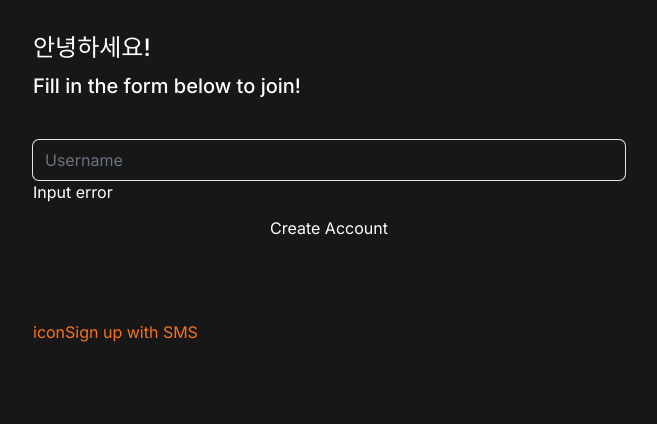
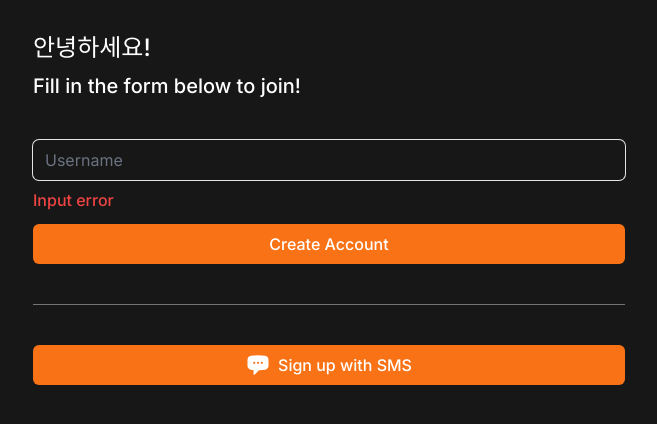
Before and after one commit to tnsgud/carrot-market, a Next.js app: page /create-account in a window 1280 px wide. Shown: the top 424 px of the page, without its empty margins (311-968 px from the left). Built offline with nearby package versions, Linux system fonts and the light colour scheme.

Commit message:
💄 Add 'Create Account' screen

```diff
--- a/app/create-account/page.tsx
+++ b/app/create-account/page.tsx
@@ -1,28 +1,37 @@
+import { ChatBubbleLeftEllipsisIcon } from '@heroicons/react/24/solid'
 import Link from 'next/link'
 
 export default function CreateAccount() {
 	return (
-		<div className="flex flex-col gap-10 py-8 px-6">
+		<div className="flex flex-col gap-10 px-6 py-8">
 			<div className="flex flex-col gap-2 *:font-medium">
 				<h1 className="text-2xl">안녕하세요!</h1>
 				<h2 className="text-xl">Fill in the form below to join!</h2>
 			</div>
 			<form className="flex flex-col gap-3">
-				<div>
+				<div className="flex flex-col gap-2">
 					<input
-						className="bg-transparent rounded-md w-full h-10 focus:outline-none ring-1 focus:ring-2 ring-neutral-200 focus:ring-orange-500 border-none"
+						className="h-10 w-full rounded-md border-none bg-transparent ring-1 ring-neutral-200 focus:outline-none focus:ring-2 focus:ring-orange-500"
 						type="text"
 						placeholder="Username"
 						required
 					/>
-					<span>Input error</span>
+					<span className="font-medium text-red-500">Input error</span>
 				</div>
-				<button>Create Account</button>
+				<button
+					className="primary-btn h-10"
+					type="submit"
+				>
+					Create Account
+				</button>
 			</form>
-			<div />
+			<div className="h-px w-full bg-neutral-500" />
 			<div>
-				<Link href="/sms">
-					<span>icon</span>
+				<Link
+					href="/sms"
+					className="primary-btn flex h-10 w-full items-center justify-center gap-2"
+				>
+					<ChatBubbleLeftEllipsisIcon className="h-6 w-6" />
 					<span>Sign up with SMS</span>
 				</Link>
 			</div>
--- a/app/globals.css
+++ b/app/globals.css
@@ -7,3 +7,9 @@
 		@apply text-orange-500 hover:underline underline-offset-2;
 	}
 }
+
+@layer components {
+	.primary-btn {
+		@apply rounded-md bg-orange-500 text-center font-medium text-white transition-colors;
+	}
+}
```
